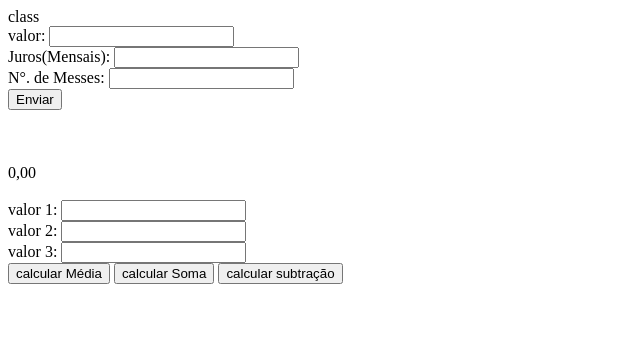
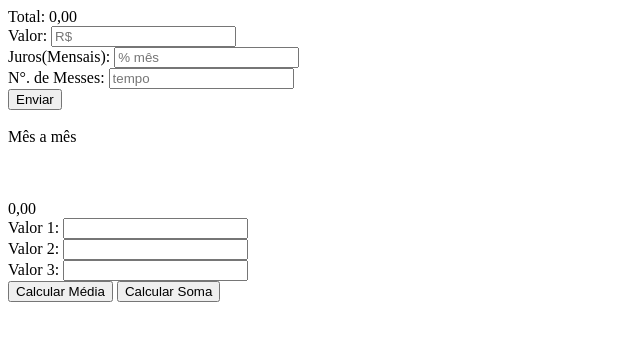
Before and after one commit to holecurtneys/primeiroc_3t, a plain HTML site: page index.html in a window 1280 px wide. Shown: the whole page, without its empty margins (0-640 px from the left). Drawn offline with Linux system fonts and the light colour scheme.

Commit message:
Add files via upload

```diff
--- a/index.html
+++ b/index.html
@@ -4,26 +4,33 @@
     <meta charset="UTF-8">
     <meta http-equiv="X-UA-Compatible" content="IE=edge">
     <meta name="viewport" content="width=device-width, initial-scale=1.0">
-    <title>primeir C</title>
+    <title>primeiro C</title>
 <script src="estudo.js"></script>
 
 </head>
+
 <body>
-    <div> class
+    <div class="calc">
 
-    </div>
-   valor: <input id="valor" type="text"><br>
-   Juros(Mensais): <input id="juros" type="text"><br>
-   N°. de Messes: <input id="messes" type="text"><br>
-   <button onclick="mat()">Enviar</button>
+        <span id="totalGeral">Total: 0,00</span><br>
+
+   Valor: <input id="valor" placeholder="R$" type="text"><br>
+   Juros(Mensais): <input id="juros" placeholder="% mês" type="text"><br>
+   N°. de Messes: <input id="messes" placeholder="tempo" type="text"><br>
+   <button onclick="mat()">Enviar</button></div></br>
+
+   <span id="tempo">Mês a mês</span>
+
+   </div>
 
    <br><br><br><br>
-   <span id="resultado">0,00</span><br><br>
-   valor 1: <input id="v1" type="text"><br>
-   valor 2: <input id="v2" type="text"><br>
-   valor 3: <input id="v3" type="text"><br>
-   <button onclick="media()">calcular Média</button>
-   <button onclick="soma()">calcular Soma</button>
-   <button onclick="subtração()">calcular subtração</button>
+   <span id= "resultado">0,00</span><br>
+   Valor 1: <input id="v1" type="text"><br>
+   Valor 2: <input id="v2" type="text"><br>
+   Valor 3: <input id="v3" type="text"><br>
+   <button onclick="media()">Calcular Média</button>
+   <button onclick="soma() ">Calcular Soma</button>
+
+
 </body>
 </html>
```
